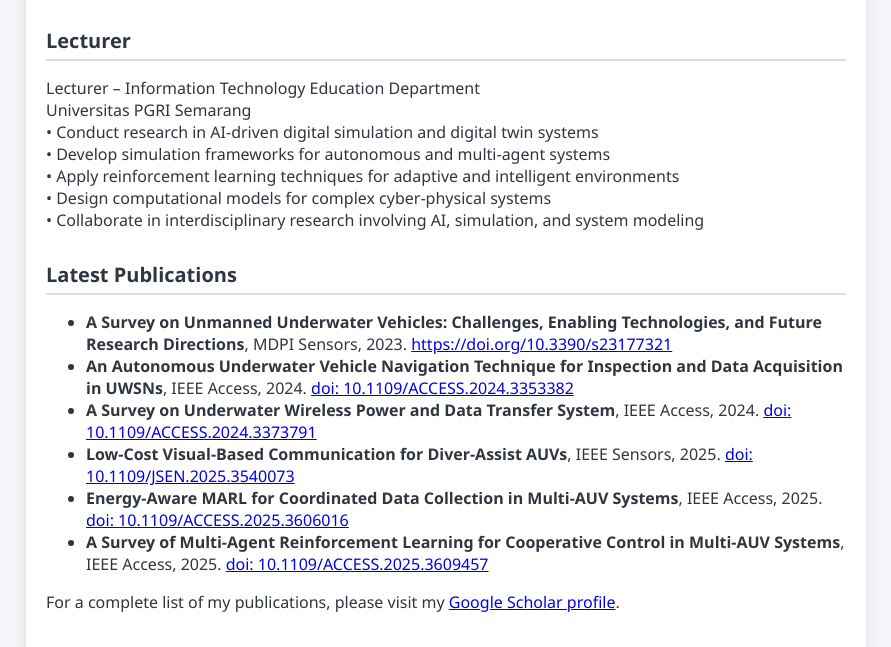
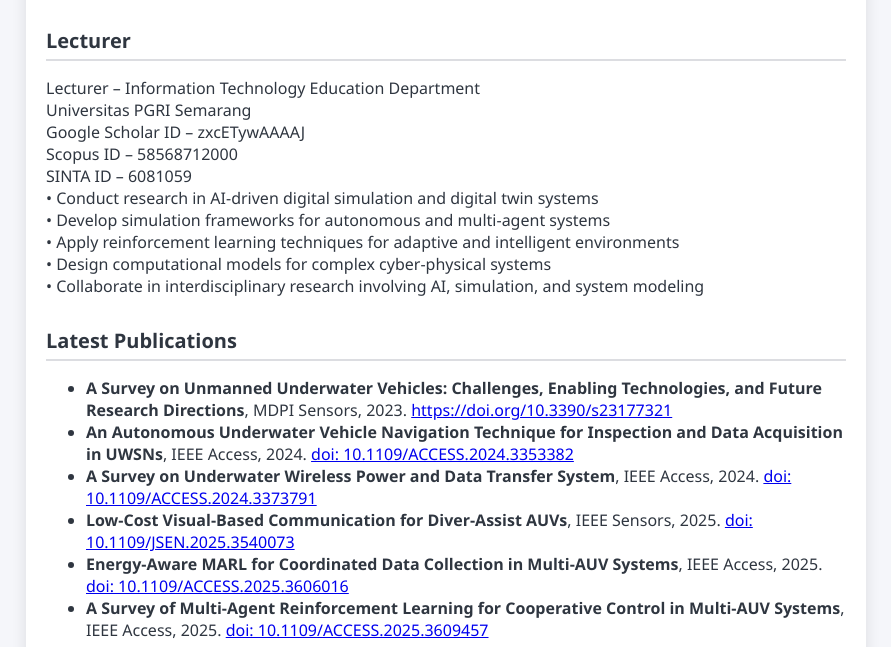
Before and after one commit to arifwibisonosju/arifwibisonosju.github.io, a plain HTML site: page index.html in a window 1280 px wide. Shown: the part 863-1510 px from the top of the page, without its empty margins (194-1085 px from the left). Drawn offline with Linux system fonts and the light colour scheme.

Commit message:
Add Google Scholar, Scopus, and SINTA IDs

```diff
--- a/index.html
+++ b/index.html
@@ -58,6 +58,9 @@
       <p>
         Lecturer – Information Technology Education Department<br>
         Universitas PGRI Semarang<br>
+        Google Scholar ID – zxcETywAAAAJ<br>
+        Scopus ID – 58568712000<br>
+        SINTA ID – 6081059<br>
         &bull; Conduct research in AI-driven digital simulation and digital twin systems<br>
         &bull; Develop simulation frameworks for autonomous and multi-agent systems<br>
         &bull; Apply reinforcement learning techniques for adaptive and intelligent environments<br>
```
